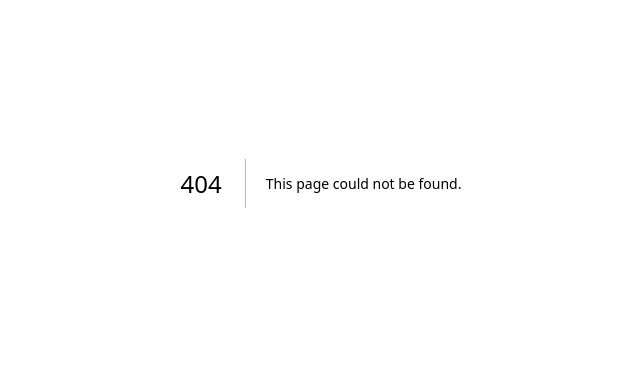
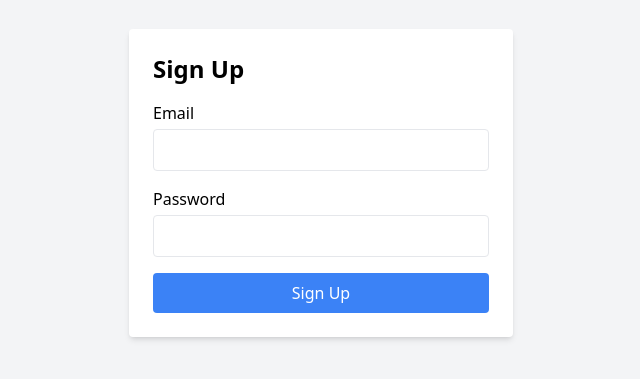
Before and after one commit to LengLKR/daily-boost23, a Next.js app: page /signup in a window 1280 px wide. Before the commit this address had no page. Shown: the part 217-596 px from the top of the page, without its empty margins (319-959 px from the left). Built offline with nearby package versions, Linux system fonts and the light colour scheme.

Commit message:
ทำในส่วนของการเก็บข้อมูลของ firebase ในหน้า login แต่ต้องทำในส่วนของ register หรือ signupให้เก็บข้อมูลแทน

```diff
--- a/package.json
+++ b/package.json
@@ -11,7 +11,7 @@
   "dependencies": {
     "@line/bot-sdk": "^9.2.2",
     "arcode": "^0.0.1",
-    "firebase": "^10.12.5",
+    "firebase": "^10.13.0",
     "firebase-admin": "^12.3.1",
     "next": "14.2.5",
     "qrcode": "^1.5.4",
--- a/src/pages/google.js
+++ b/src/pages/google.js
@@ -7,6 +7,7 @@ import {
   signInWithPopup,
   signOut,
 } from "firebase/auth";
+import { getFirestore } from "firebase/firestore"; // นำเข้า Firestore
 
 const firebaseConfig = {
   apiKey: "AIzaSyAGrDbcLB6Xx8t8rh2noyFrSPVoRYdeizU",
@@ -24,3 +25,6 @@ const firebaseConfig = {
 const app = initializeApp(firebaseConfig);
 export const auth = getAuth(app);
 export const googleProvider = new GoogleAuthProvider();
+
+// Initialize Firestore and export
+export const db = getFirestore(app);
--- a/src/pages/login.js
+++ b/src/pages/login.js
@@ -5,6 +5,7 @@ import { auth, googleProvider } from "./google";
 import Image from "next/image";
 import { signInWithEmailAndPassword } from "firebase/auth";
 import { Router } from "next/router";
+import { sendDataToFirestore } from "./service";
 
 const login = () => {
   const [user, setUser] = useState(null);
@@ -47,16 +48,24 @@ const login = () => {
       setTextbtn("Login with Google");
     }
   };
-
+  const handleTest = async () => {
+    console.log("testsetsets");
+    const data = {
+      name: "John Doe",
+      email: "johndoe@example.com",
+      createdAt: new Date(),
+    };
+    await sendDataToFirestore(data);
+  };
   const handlesSubmit = async (e) => {
     e.preventDefault();
     try {
-      const userCredential = await signInWithEmailAndPassword(
-        auth,
-        email,
-        password
-      );
-      setUser(userCredential.user);
+      const data = {
+        email:email ,
+        password:password ,
+        createdAt: new Date(),
+      };
+      await sendDataToFirestore(data);
 
       if (rememberMe) {
         localStorage.setItem("user", JSON.stringify(userCredential.user));
@@ -72,7 +81,6 @@ const login = () => {
     const rememberedUser = localStorage.getItem("user");
     if (rememberMe) {
       setUser(JSON.parse(rememberedUser));
-
     }
   }, []);
 
@@ -157,8 +165,9 @@ const login = () => {
                           type="checkbox"
                           className="w-4 h-4 border border-gray-300 rounded bg-gray-50 focus:ring-3 focus:ring-primary-300 dark:bg-gray-700 dark:border-gray-600 dark:focus:ring-primary-600 dark:ring-offset-gray-800"
                           checked={rememberMe}
-                          onChange={(e) => {setRememberMe(e.target.checked)
-                          console.log("Remember Me", e.target.checked)
+                          onChange={(e) => {
+                            setRememberMe(e.target.checked);
+                            console.log("Remember Me", e.target.checked);
                           }}
                         />
                       </div>
@@ -209,6 +218,7 @@ const login = () => {
                     </button>
                   </div>
                 </form>
+                <button onClick={handleTest}>346346</button>
               </div>
             </div>
           </div>
--- /dev/null
+++ b/src/pages/service.js
@@ -0,0 +1,14 @@
+import { db } from "./google"; // นำเข้า db จากไฟล์ที่คุณตั้งค่า Firebase
+import { collection, addDoc } from "firebase/firestore";
+
+// สร้างฟังก์ชันและทำการ export
+export const sendDataToFirestore = async (data) => {
+  console.log("testsetset");
+  try {
+    // ระบุชื่อ collection ที่ต้องการส่งข้อมูลไป
+    const docRef = await addDoc(collection(db, "565555"), data);
+    console.log("Document written with ID: ", docRef.id);
+  } catch (e) {
+    console.error("Error adding document: ", e);
+  }
+};
--- /dev/null
+++ b/src/pages/signup.js
@@ -0,0 +1,63 @@
+// pages/signup.js
+import { useState } from 'react';
+import { auth } from "./google";
+import { createUserWithEmailAndPassword } from 'firebase/auth';
+import { useRouter } from 'next/router';
+
+const SignUp = () => {
+  const [email, setEmail] = useState('');
+  const [password, setPassword] = useState('');
+  const [error, setError] = useState(null);
+  const router = useRouter();
+
+  const handleSubmit = async (e) => {
+    e.preventDefault();
+    setError(null);
+
+    try {
+      await createUserWithEmailAndPassword(auth, email, password);
+      router.push('/'); // เปลี่ยนเส้นทางหลังจากสมัครสำเร็จ
+    } catch (err) {
+      setError(err.message);
+    }
+  };
+
+  return (
+    <div className="flex items-center justify-center h-screen bg-gray-100">
+      <div className="bg-white p-6 rounded shadow-md w-96">
+        <h2 className="text-2xl font-bold mb-4">Sign Up</h2>
+        {error && <p className="text-red-500 mb-4">{error}</p>}
+        <form onSubmit={handleSubmit}>
+          <div className="mb-4">
+            <label className="block mb-1">Email</label>
+            <input
+              type="email"
+              className="w-full px-3 py-2 border rounded"
+              value={email}
+              onChange={(e) => setEmail(e.target.value)}
+              required
+            />
+          </div>
+          <div className="mb-4">
+            <label className="block mb-1">Password</label>
+            <input
+              type="password"
+              className="w-full px-3 py-2 border rounded"
+              value={password}
+              onChange={(e) => setPassword(e.target.value)}
+              required
+            />
+          </div>
+          <button
+            type="submit"
+            className="w-full bg-blue-500 text-white py-2 rounded"
+          >
+            Sign Up
+          </button>
+        </form>
+      </div>
+    </div>
+  );
+};
+
+export default SignUp;
```
Also changed, not shown: 1 other file (tests, documents, lock files or other folders).
